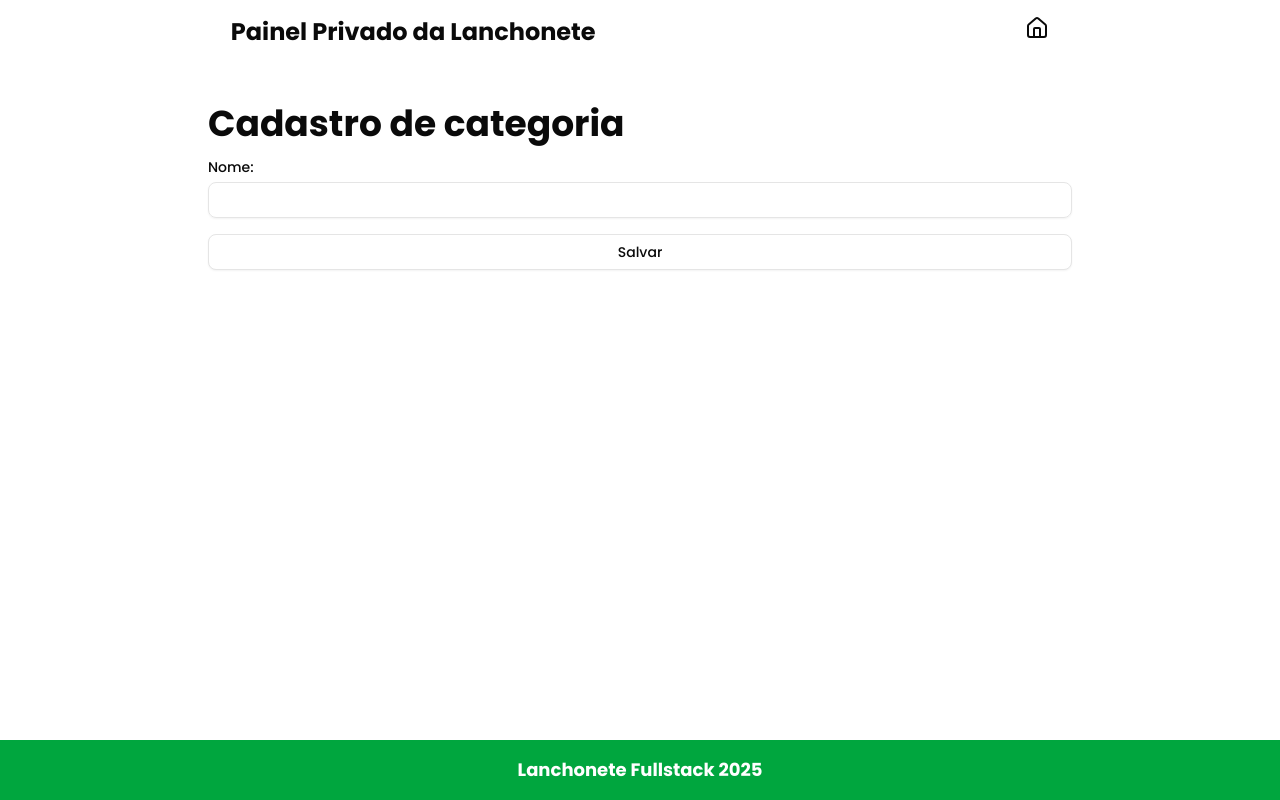
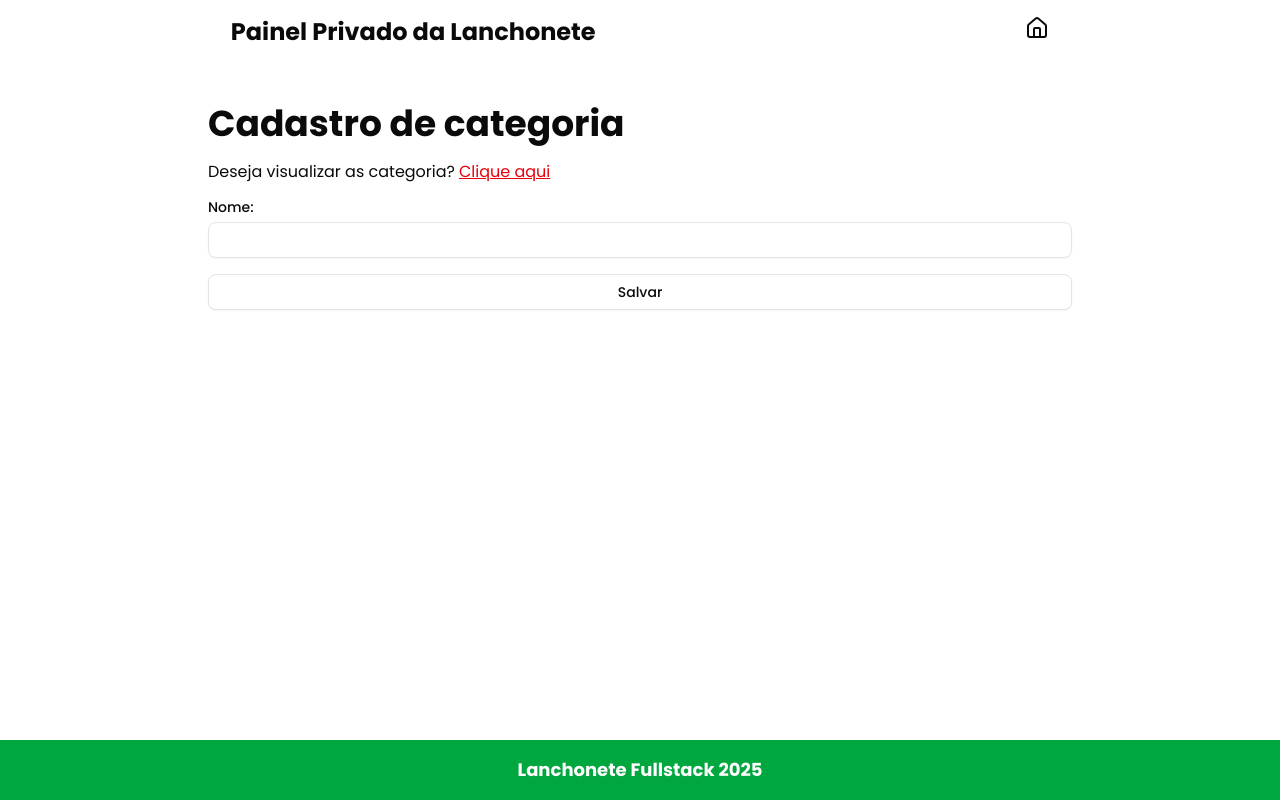
Before and after one commit to joseisaacpy/lanchonete-page, a Next.js app: page /categorias/nova in a window 1280 px wide. Built offline with nearby package versions, Linux system fonts and the light colour scheme.

Commit message:
feat(formCategoria): adicionar link para visualizar categorias

```diff
--- a/components/FormCategoria.tsx
+++ b/components/FormCategoria.tsx
@@ -1,10 +1,11 @@
 "use client";
-// importas
+// imports
 import { useState } from "react";
 import { Button } from "./ui/button";
 import { Input } from "./ui/input";
 import { Label } from "./ui/label";
 import { toast } from "sonner";
+import Link from "next/link";
 
 export default function FormCategoria() {
   const [nome, setNome] = useState<string>("");
@@ -48,6 +49,12 @@ export default function FormCategoria() {
   return (
     <section className="section-container">
       <h1 className="h1-title">Cadastro de categoria</h1>
+      <p>
+        Deseja visualizar as categoria?
+        <Link className="ml-1 text-red-default underline" href="/categorias">
+          Clique aqui
+        </Link>
+      </p>
 
       <form onSubmit={handleSubmit} className="form-default">
         <div className="campo-form">
```
